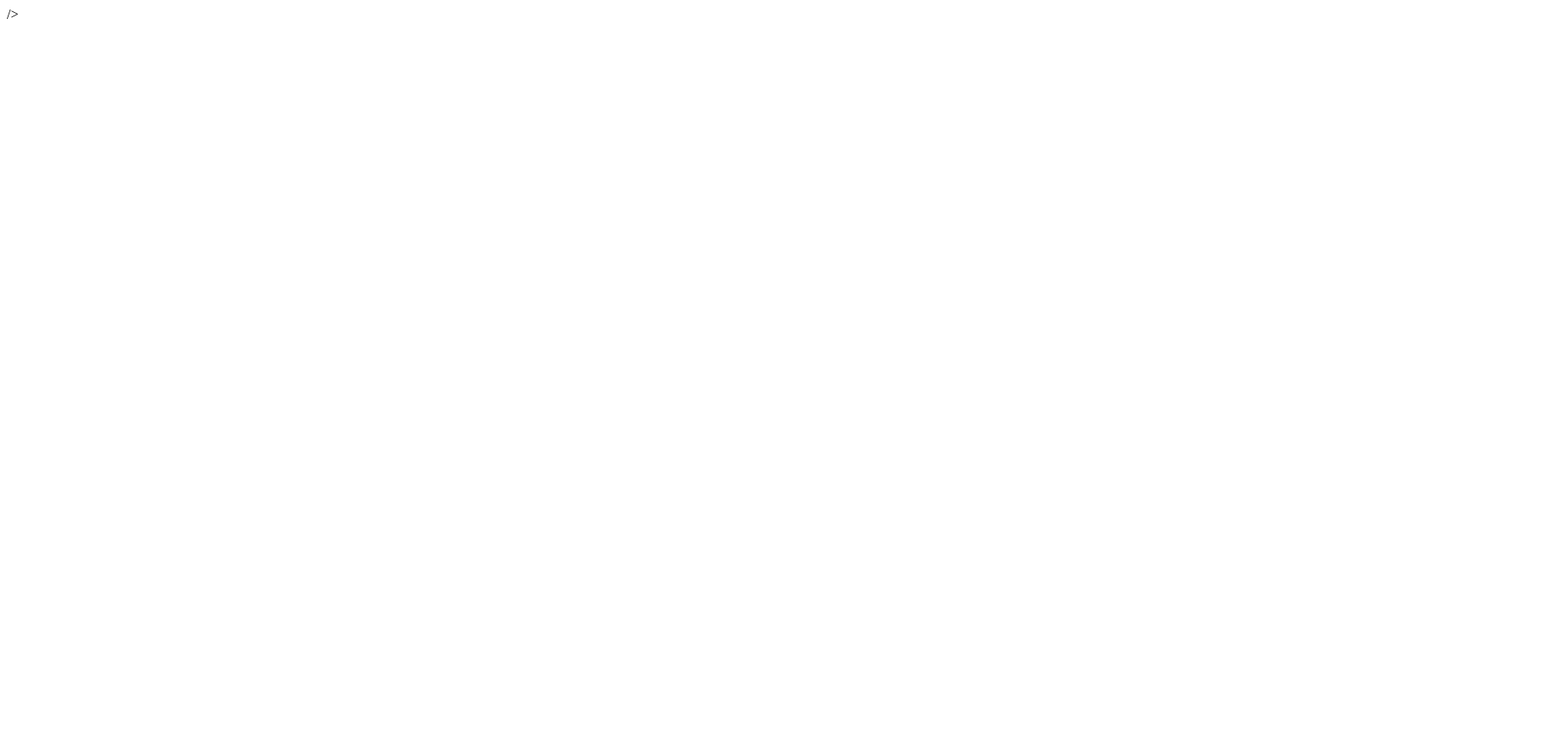
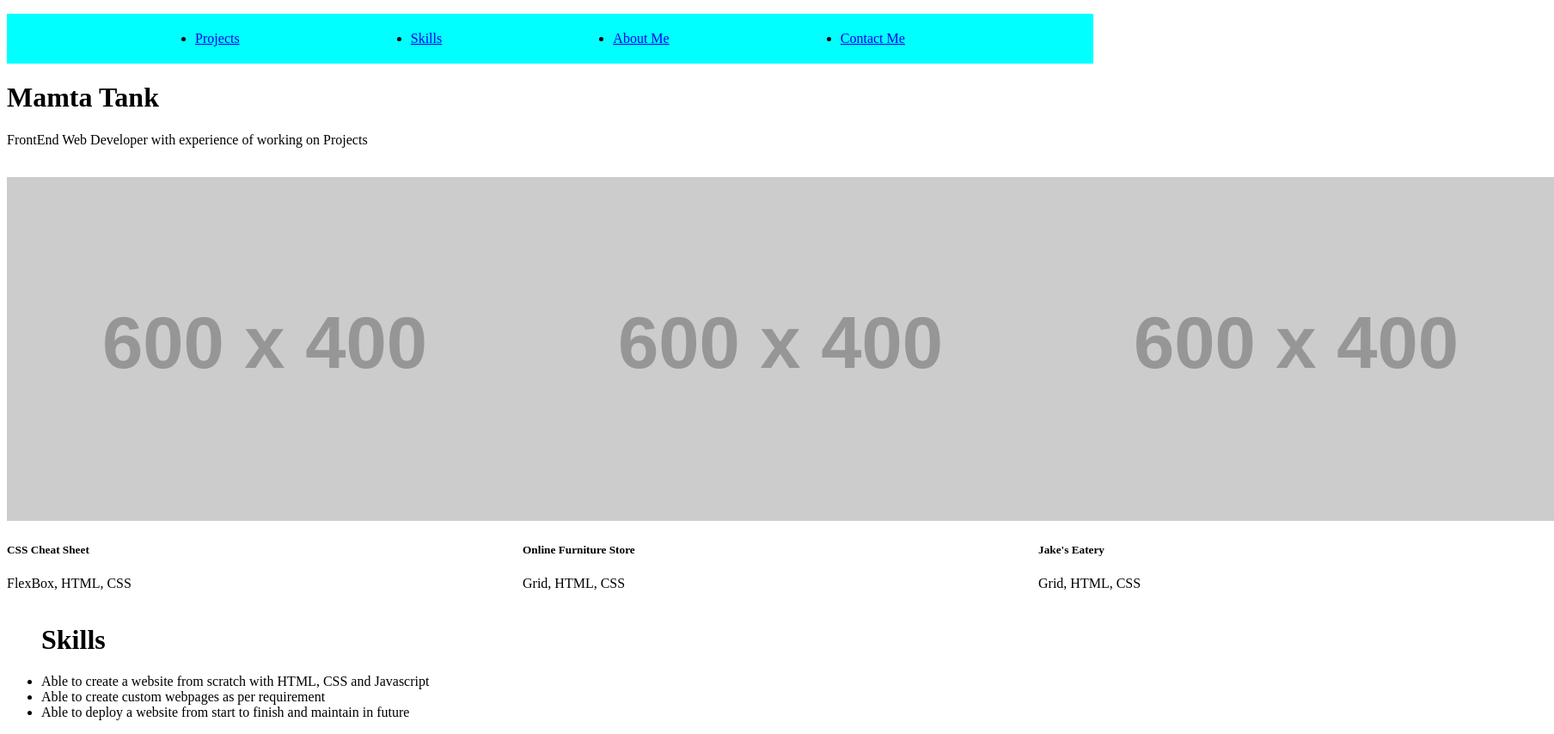
Before and after one commit to tankmamta/Bootstrap-Portfolio, a plain HTML site: page Index.html in a window 1280 px wide. Shown: the whole page at 86% size, 1808 px wide, since content can reach past the window. Before the commit the page ends 800 px from the top, so only its background shows below. Drawn offline with Linux system fonts and the light colour scheme; files that its build step writes are made by us from their sources; placeholder pictures from the web are drawn by us.

Commit message:
added main html section

```diff
--- /dev/null
+++ b/CSS/style.css
@@ -0,0 +1,18 @@
+/* body {
+    background-color: black;
+    color: blanchedalmond;
+} */
+
+.navbar {
+  display: flex;
+  justify-content: space-evenly;
+  color: black;
+  background-color: aqua;
+  padding: 20px 20px 20px 20px;
+}
+
+.cardprojects {
+  display: inline-flex;
+  justify-content: center;
+  align-items: center;
+}
--- a/Index.html
+++ b/Index.html
@@ -5,12 +5,108 @@
     <meta
       name="viewport"
       content="width=device-width, initial-scale=1, shrink-to-fit=no"
-      <link
-      rel="stylesheet"
-      href="./style.css"
     />
-    />
+    <link rel="stylesheet" href="./CSS/style.css" />
     <title>M Tank's Portfolio | FrontEnd Web Developer</title>
   </head>
-  <body></body>
+  <body>
+    <!-- Top main NavBar -->
+
+    <ul class="navbar">
+      <li class="nav-item">
+        <a class="nav-link active" href="#">Projects</a>
+      </li>
+      <li class="nav-item">
+        <a class="nav-link" href="#">Skills</a>
+      </li>
+      <li class="nav-item">
+        <a class="nav-link" href="#">About Me</a>
+      </li>
+      <li class="nav-item">
+        <a class="nav-link" href="#">Contact Me</a>
+      </li>
+    </ul>
+
+    <!-- Hero Section -->
+
+    <div class="herosection">
+      <div class="containerhero">
+        <div class="row">
+          <div class="col-sm-8">
+            <h1 class="display-4">Mamta Tank</h1>
+            <p class="lead">
+              FrontEnd Web Developer with experience of working on Projects
+            </p>
+          </div>
+        </div>
+        <div class="row">
+          <div class="col-sm-4">
+            <div class="avatar">
+              <img src="" />
+            </div>
+          </div>
+        </div>
+      </div>
+    </div>
+
+    <!-- Work Section -->
+
+    <div class="cardprojects">
+      <div class="card">
+        <img
+          class="card-img-CSS"
+          src="https://placehold.co/600x400"
+          alt="CSS CheatSheet"
+        />
+        <div class="card-body">
+          <h5 class="card-title">CSS Cheat Sheet</h5>
+          <p class="card-text">FlexBox, HTML, CSS</p>
+        </div>
+      </div>
+      <div class="card">
+        <img
+          class="card-img-Furniture"
+          src="https://placehold.co/600x400"
+          alt="Online Furniture Store"
+        />
+        <div class="card-body">
+          <h5 class="card-title">Online Furniture Store</h5>
+          <p class="card-text">Grid, HTML, CSS</p>
+        </div>
+      </div>
+      <div class="card">
+        <img
+          class="card-img-Jakes"
+          src="https://placehold.co/600x400"
+          alt="Jake's Eatery"
+        />
+        <div class="card-body">
+          <h5 class="card-title">Jake's Eatery</h5>
+          <p class="card-text">Grid, HTML, CSS</p>
+        </div>
+      </div>
+    </div>
+
+    <!-- Skills Section -->
+    <div class="skillsList">
+      <ul class="skills">
+        <h1>Skills</h1>
+        <li>
+          Able to create a website from scratch with HTML, CSS and Javascript
+        </li>
+        <li>Able to create custom webpages as per requirement</li>
+        <li>
+          Able to deploy a website from start to finish and maintain in future
+        </li>
+      </ul>
+    </div>
+
+    <!-- About / Contact Section -->
+
+    <div class="aboutContact">
+      <div class="abtcontactsec">
+        <div class="linkedin"></div>
+      </div>
+    </div>
+  </body>
 </html>
```
Also changed, not shown: Style/style.css (deleted), images/02-run-buddy.jpg (added), images/CSS-CheatSheet.png (added), images/Online-FurnitureStore.png (added), images/jake's-eatery-solution.png (added), 3 other files.
